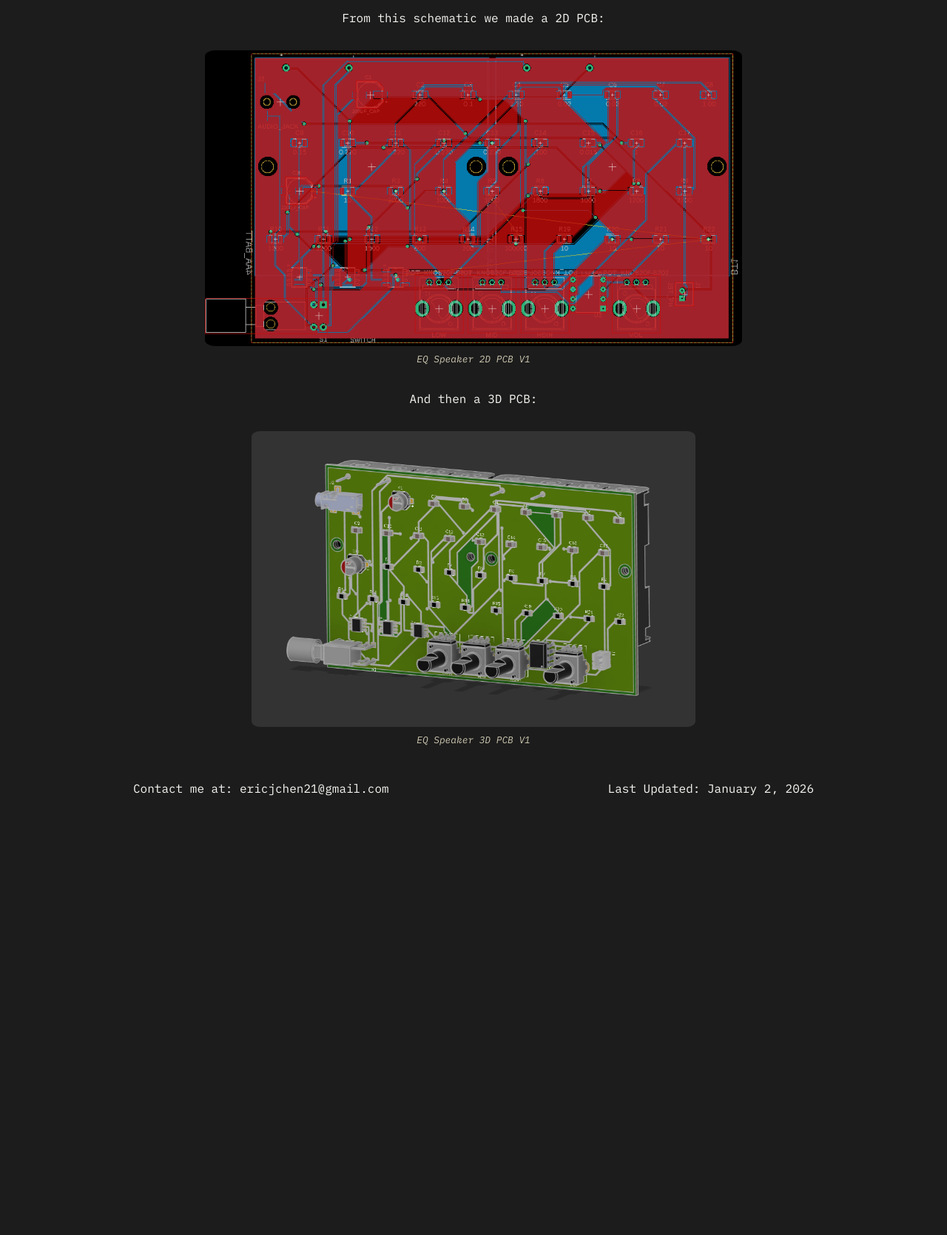
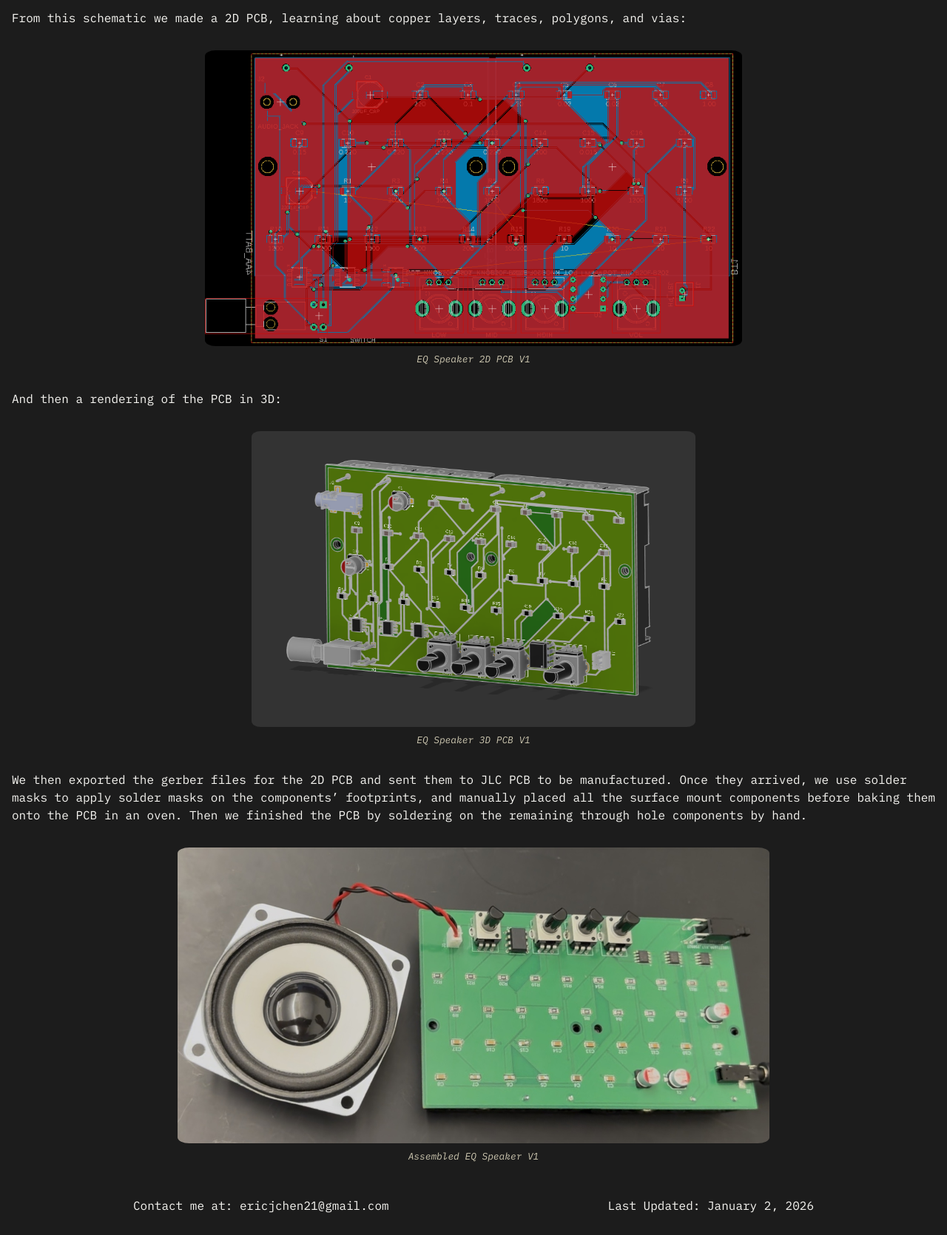
Before and after one commit to ericjchen21/ericjchen21.github.io, a Jekyll site: the page built from _projects/EQ_Speaker.md, in a window 1280 px wide. Shown: the part 2433-4103 px from the top of the page at 74% size. Built offline with Jekyll 4.4.1, drawn with Linux system fonts in a browser that asks for light colours; comment, search, counter and statistics services are not loaded; before the commit the page ends 3539 px from its top, so only the background shows below that.

Commit message:
Assenbled EQ Speaker

```diff
--- a/_projects/EQ_Speaker.md
+++ b/_projects/EQ_Speaker.md
@@ -42,14 +42,20 @@ sections:
     caption: "Full EQ speaker schematic V1"
 
   - text: |
-      From this schematic we made a 2D PCB:
+      From this schematic we made a 2D PCB, learning about copper layers, traces, polygons, and vias:
   - image: "/assets/img/projects/EQ Speaker/EQ Speaker 2D PCB V1.png"
     alt: "EQ Speaker 2D PCB V1"
     caption: "EQ Speaker 2D PCB V1"
 
   - text: |
-      And then a 3D PCB:
+      And then a rendering of the PCB in 3D:
   - image: "/assets/img/projects/EQ Speaker/EQ Speaker 3D PCB V1.png"
     alt: "EQ Speaker 3D PCB V1"
     caption: "EQ Speaker 3D PCB V1"
+
+  - text: |
+      We then exported the gerber files for the 2D PCB and sent them to JLC PCB to be manufactured. Once they arrived, we use solder masks to apply solder masks on the components' footprints, and manually placed all the surface mount components before baking them onto the PCB in an oven. Then we finished the PCB by soldering on the remaining through hole components by hand.
+  - image: "/assets/img/projects/EQ Speaker/EQ Speaker V1.png"
+    alt: "EQ Speaker V1"
+    caption: "Assembled EQ Speaker V1"
 ---
--- a/_sass/_project_page.scss
+++ b/_sass/_project_page.scss
@@ -13,6 +13,8 @@
   padding: var(--std-unit);
 
   .project-text {
+    width: 100%;
+
     text-align: left;
 
     p {
```
